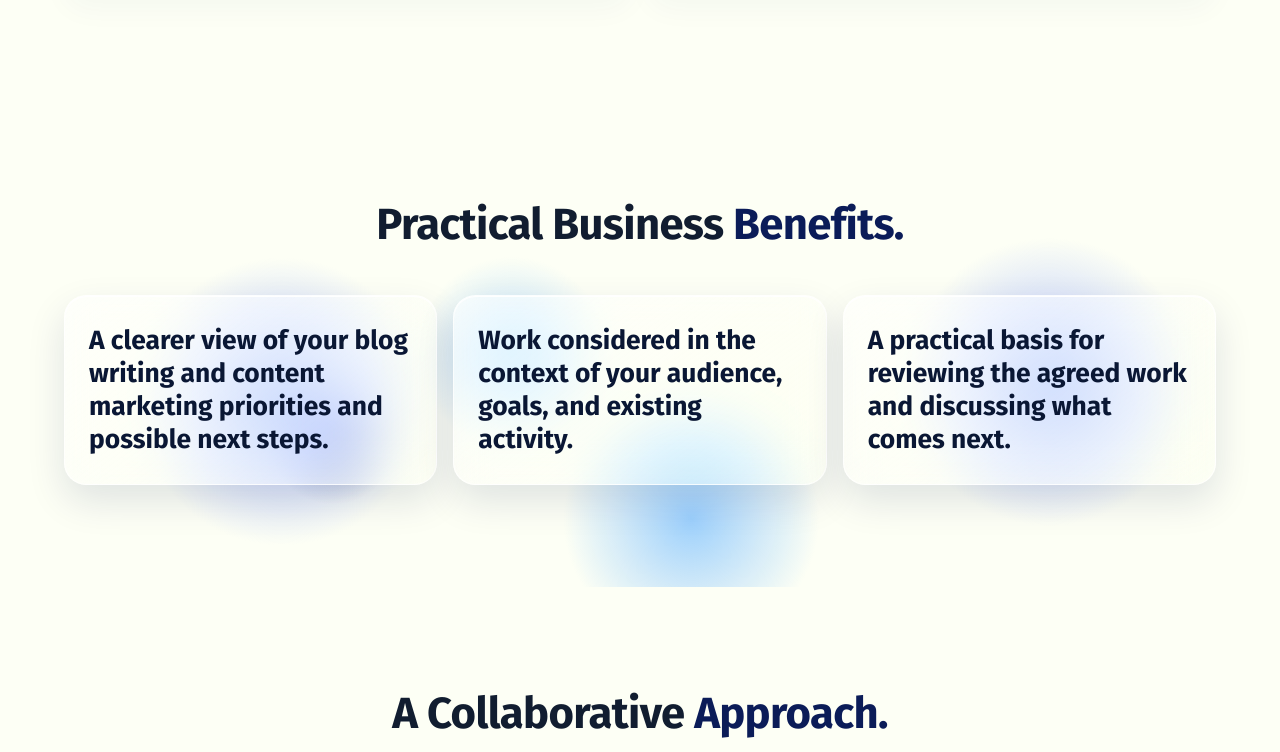
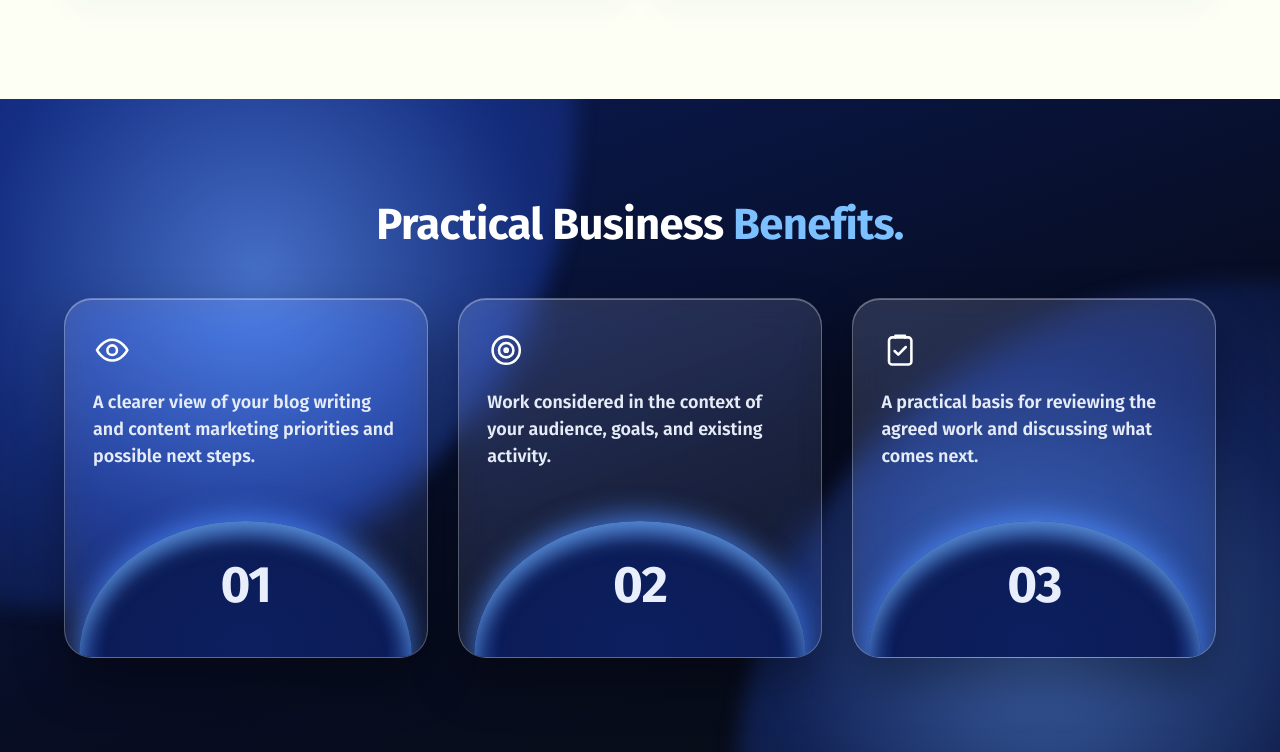
Before and after one commit to Nisla1234/ryzite-unified-platform, an Astro site: page /services/blog-writing-and-content-marketing/ in a window 1280 px wide. Shown: the part 2298-3050 px from the top of the page. Built offline with nearby package versions, Linux system fonts and the light colour scheme; Astro itself is replaced by a stand-in of ours; a web font is replaced by a local one.

Commit message:
restyle service benefits as numbered glass cards

```diff
--- a/src/components/sections/MarketingServiceDetail.astro
+++ b/src/components/sections/MarketingServiceDetail.astro
@@ -29,6 +29,12 @@ const heroPhoto = marketingServicePhotos[service.slug];
 const pageTitle = `${translatedService.title} | Marketing Services | RYZITE`;
 const pageDescription = `${translatedService.description} Explore possible ${translatedService.focus} approaches with RYZITE.`;
 const canonicalUrl = new URL(`/services/${service.slug}/`, Astro.url).href;
+// Benefit card icons (24x24 strokes): clearer view, audience in context, review together.
+const benefitIcons = [
+  '<path d="M2.5 12S6 5.5 12 5.5 21.5 12 21.5 12 18 18.5 12 18.5 2.5 12 2.5 12z" /><circle cx="12" cy="12" r="3" />',
+  '<circle cx="12" cy="12" r="8.5" /><circle cx="12" cy="12" r="4.5" /><circle cx="12" cy="12" r="1" />',
+  '<rect x="5" y="4" width="14" height="17" rx="2" /><path d="M9 4V3h6v1 M8.5 12.5l2.3 2.3 4.7-4.8" />',
+];
 const contactUrl = `/contact/?service=${encodeURIComponent(service.slug)}`;
 const detailTranslations = Object.fromEntries(
   Object.entries(marketingServiceTranslations).map(([locale, translation]) => [
@@ -169,7 +175,9 @@ const detailTranslations = Object.fromEntries(
         <ul class="marketing-benefit-grid">
           {copy.benefitTemplates.map((template, index) => (
             <li class="marketing-benefit-card" data-marketing-reveal>
+              <svg class="marketing-benefit-card__icon" viewBox="0 0 24 24" fill="none" stroke="currentColor" stroke-width="1.6" stroke-linecap="round" stroke-linejoin="round" aria-hidden="true" focusable="false" set:html={benefitIcons[index % benefitIcons.length]} />
               <p data-marketing-template-array="benefitTemplates" data-marketing-index={index}>{template.replace('{focus}', translatedService.focus)}</p>
+              <span class="marketing-benefit-card__dome" aria-hidden="true"><span>{String(index + 1).padStart(2, '0')}</span></span>
             </li>
           ))}
         </ul>
@@ -383,13 +391,22 @@ const detailTranslations = Object.fromEntries(
   .marketing-capability-card { position: relative; padding: 1.4rem; border: 1px solid #dce5f0; border-radius: var(--radius-medium); background: linear-gradient(145deg, var(--color-milk), #f7faff); box-shadow: 0 .8rem 1.8rem #173b7109; }
   .marketing-capability-card h3 { margin: 0 0 .5rem; color: #162942; font-family: var(--font-display); font-size: var(--size-h3); font-weight: 700; line-height: var(--leading-h3); letter-spacing: var(--tracking-h3); }
   .marketing-capability-card p { margin: 0; color: var(--marketing-muted); font-size: .99rem; line-height: 1.65; }
-  /* Light glassmorphism: soft brand-blue light shapes behind frosted, semi-transparent cards.
-     Without backdrop-filter the cards fall back to near-solid milky white. */
-  .marketing-benefits-section { position: relative; isolation: isolate; overflow: hidden; background: radial-gradient(circle 9rem at 22% 62%, rgb(143 166 255 / 70%), transparent 100%), radial-gradient(circle 4rem at 26% 70%, rgb(22 41 111 / 35%), transparent 100%), radial-gradient(circle 8rem at 54% 86%, rgb(124 192 255 / 75%), transparent 100%), radial-gradient(circle 9rem at 82% 58%, rgb(143 166 255 / 70%), transparent 100%), radial-gradient(circle 6rem at 40% 52%, rgb(124 192 255 / 50%), transparent 100%), var(--color-milk); }
-  .marketing-benefit-grid { display: grid; grid-template-columns: repeat(3, minmax(0, 1fr)); gap: 1rem; margin: 2.8rem 0 0; padding: 0; list-style: none; }
-  .marketing-benefit-card { padding: 1.75rem 1.5rem; border: 1px solid rgb(255 255 255 / 75%); border-radius: var(--radius-medium); background: linear-gradient(145deg, rgb(255 255 255 / 62%), rgb(253 255 245 / 30%)); box-shadow: inset 0 1px 0 rgb(255 255 255 / 90%), 0 1rem 2.4rem rgb(11 28 88 / 12%); -webkit-backdrop-filter: blur(18px) saturate(150%); backdrop-filter: blur(18px) saturate(150%); }
-  @supports not ((backdrop-filter: blur(1px)) or (-webkit-backdrop-filter: blur(1px))) { .marketing-benefit-card { background: rgb(253 255 245 / 92%); } }
-  .marketing-benefit-card p { margin: 0; color: var(--color-heading); font-family: var(--font-display); font-size: var(--size-h3); font-weight: 700; line-height: var(--leading-h3); }
+  /* Benefits: frosted-glass cards on a dark navy stage with sweeping blue light (client reference
+     2026-11-20). Each card has an icon and text at the top and a glowing navy dome holding its number. */
+  .marketing-benefits-section { position: relative; isolation: isolate; overflow: hidden; background: linear-gradient(160deg, var(--color-brand) 0%, #070d24 55%, var(--color-ink)); }
+  .marketing-benefits-section::before, .marketing-benefits-section::after { position: absolute; z-index: -1; border-radius: 50%; content: ''; pointer-events: none; }
+  .marketing-benefits-section::before { top: -30rem; left: -26rem; width: 62rem; aspect-ratio: 1; background: radial-gradient(circle at 68% 66%, rgb(96 150 255 / 70%), rgb(37 79 210 / 38%) 30%, rgb(11 28 88 / 0%) 58%); filter: blur(10px); }
+  .marketing-benefits-section::after { right: -30rem; bottom: -34rem; width: 64rem; aspect-ratio: 1; background: radial-gradient(circle at 30% 34%, rgb(96 150 255 / 62%), rgb(37 79 210 / 32%) 28%, rgb(11 28 88 / 0%) 56%); filter: blur(10px); }
+  .marketing-benefits-section .marketing-detail-heading h2 { color: #fff; }
+  .marketing-benefit-grid { display: grid; grid-template-columns: repeat(3, minmax(0, 1fr)); gap: clamp(1rem, 2.4vw, 2rem); margin: 3rem 0 0; padding: 0; list-style: none; }
+  .marketing-benefit-card { position: relative; display: flex; min-height: 360px; flex-direction: column; overflow: hidden; padding: 2rem 1.75rem 0; border: 1px solid rgb(255 255 255 / 28%); border-radius: 1.75rem; color: #fff; background: linear-gradient(160deg, rgb(255 255 255 / 15%), rgb(255 255 255 / 4%)); box-shadow: inset 0 1px 0 rgb(255 255 255 / 32%), 0 1.5rem 3rem rgb(0 0 0 / 35%); -webkit-backdrop-filter: blur(16px) saturate(140%); backdrop-filter: blur(16px) saturate(140%); }
+  @supports not ((backdrop-filter: blur(1px)) or (-webkit-backdrop-filter: blur(1px))) { .marketing-benefit-card { background: rgb(20 34 80 / 92%); } }
+  .marketing-benefit-card__icon { width: 2.4rem; height: 2.4rem; flex: none; color: #fff; }
+  .marketing-benefit-card p { margin: 1.2rem 0 1.5rem; color: #e6ecf7; font-family: var(--font-display); font-size: clamp(1.05rem, 1.4vw, 1.2rem); font-weight: 600; line-height: 1.5; }
+  /* The dome: an oval clipped by the card's bottom edge, navy inside with a bright blue rim. */
+  .marketing-benefit-card__dome { position: relative; display: grid; height: 8.5rem; margin: auto -1.75rem 0; place-items: start center; }
+  .marketing-benefit-card__dome::before { position: absolute; top: 0; right: 4%; left: 4%; height: 200%; border-radius: 50%; background: radial-gradient(ellipse 70% 60% at 50% 45%, #0d1f5e 0%, #0b1c58 60%, #2b5ce0 100%); box-shadow: 0 -.4rem 1.6rem rgb(79 140 255 / 70%), inset 0 .7rem 1.4rem rgb(124 192 255 / 65%); content: ''; }
+  .marketing-benefit-card__dome > span { position: relative; padding-top: 2.4rem; color: #e8eefc; font-family: var(--font-display); font-size: clamp(2.6rem, 4vw, 3.4rem); font-weight: 700; line-height: 1; letter-spacing: -.02em; }
   .marketing-approach-section { background: var(--color-milk); }
   .marketing-related-section { background: var(--color-milk); }
   .marketing-related-grid { display: grid; grid-template-columns: repeat(3, minmax(0, 1fr)); gap: 1rem; margin-top: 2rem; }
```
